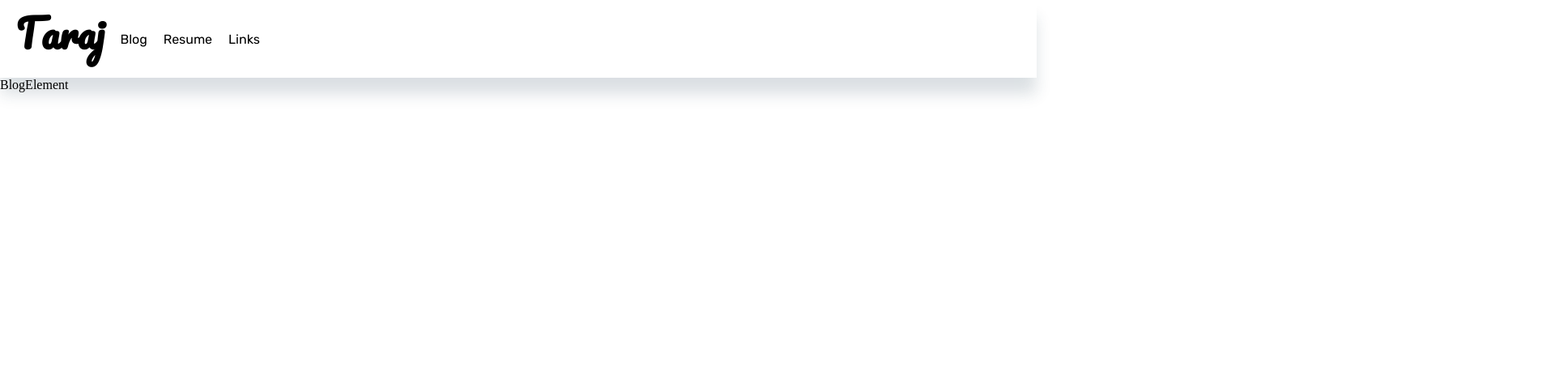
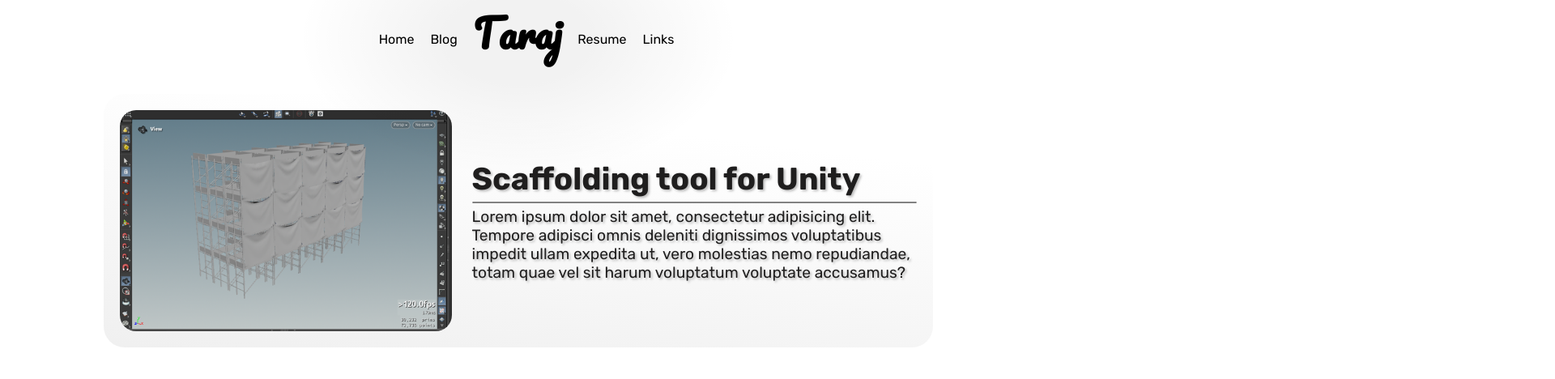
Before and after one commit to Garajnik/garaj-site, a React (Vite) app: page /blog in a window 1280 px wide. Shown: the top 468 px of the page at 81% size, 1920 px wide, since content can reach past the window. Built offline with nearby package versions, Linux system fonts and the light colour scheme.

Commit message:
Styles and stuff

```diff
--- a/src/components/BlogElement.jsx
+++ b/src/components/BlogElement.jsx
@@ -1,6 +1,25 @@
 import React from "react";
 import styles from "./BlogElement.module.css";
 
-export default function BlogElement() {
-  return <div className={styles.div}>BlogElement</div>;
+export default function BlogElement(imageSource) {
+  return (
+    <div className={styles.blogContainer}>
+      <div className={styles.imageplaceholder}></div>
+      <img
+        className={styles.image}
+        src="/src/assets/Blog_Images/Scaffolding_generator.png"
+        alt={`${imageSource}`}
+      />
+      <div className={styles.text}>
+        <h1>Scaffolding tool for Unity</h1>
+        <hr />
+        <p>
+          Lorem ipsum dolor sit amet, consectetur adipisicing elit. Tempore
+          adipisci omnis deleniti dignissimos voluptatibus impedit ullam
+          expedita ut, vero molestias nemo repudiandae, totam quae vel sit harum
+          voluptatum voluptate accusamus?
+        </p>
+      </div>
+    </div>
+  );
 }
--- a/src/components/BlogElement.module.css
+++ b/src/components/BlogElement.module.css
@@ -1,5 +1,43 @@
-div {
-  position: relative;
-  height: 2000px;
-  width: 2000px;
+.blogContainer {
+  margin: 20px;
+  display: flex;
+  flex-direction: row;
+  align-items: center;
+  flex-wrap: nowrap;
+  border-radius: 26px;
+  background: rgb(255, 255, 255);
+  background: linear-gradient(
+    187deg,
+    rgba(255, 255, 255, 1) 20%,
+    rgba(105, 105, 105, 0.1) 100%
+  );
+  width: 80%;
+  margin-left: 10%;
 }
+
+.image {
+  margin: 20px;
+  border-radius: 20px;
+  width: 40%;
+  height: 10%;
+}
+
+.text {
+  /* Font settings */
+  font-family: "Rubik", serif;
+  font-optical-sizing: auto;
+  font-weight: 400;
+  font-style: normal;
+  font-size: larger;
+  margin: 20px;
+  margin-left: 5px;
+  text-shadow: 2px 2px 3px rgba(0, 0, 0, 0.25);
+  color: #1f1e1e;
+}
+
+hr {
+  margin-top: 5px;
+  margin-bottom: 5px;
+  border: 1px solid rgba(0, 0, 0, 0.486);
+  border-radius: 1px;
+}
--- a/src/components/Header.jsx
+++ b/src/components/Header.jsx
@@ -5,17 +5,21 @@ import { NavLink, Link } from "react-router";
 export default function Header() {
   return (
     <header className={styles.header}>
+      <div className={styles.gradient}></div>
       <nav>
-        <Link className={styles.biglink} to="/">
-          <h1>Гaraj</h1>
+        <Link className={styles.smalllink} to="/">
+          Home
         </Link>
         <Link className={styles.smalllink} to="/blog">
           Blog
         </Link>
-        <Link className={styles.smalllink} to="/resume">
+        <Link className={styles.biglink} to="/">
+          <h1>Гaraj</h1>
+        </Link>
+        <Link className={styles.smalllinkright} to="/resume">
           Resume
         </Link>
-        <Link className={styles.smalllink} to="/contacts">
+        <Link className={styles.smalllinkright} to="/contacts">
           Links
         </Link>
       </nav>
--- a/src/components/Header.module.css
+++ b/src/components/Header.module.css
@@ -5,18 +5,32 @@
   width: 100%;
   flex-direction: row;
   flex-wrap: nowrap;
-  justify-content: flex-start;
+  justify-content: center;
   align-items: center;
   user-select: none;
 
   /* Shadow settings */
-  background-color: white;
+  /* background-color: white;
   -webkit-box-shadow: 0px 21px 18px -1px rgba(34, 60, 80, 0.16);
   -moz-box-shadow: 0px 21px 18px -1px rgba(34, 60, 80, 0.16);
-  box-shadow: 0px 21px 18px -1px rgba(34, 60, 80, 0.16);
+  box-shadow: 0px 21px 18px -1px rgba(34, 60, 80, 0.16); */
+}
+
+.gradient {
+  position: absolute;
+  width: 100%;
+  height: 100%;
+  /* Radial gradient settings */
+  background: rgb(0, 0, 0);
+  background: radial-gradient(
+    ellipse,
+    rgba(0, 0, 0, 0.05) 10%,
+    rgba(255, 255, 255, 0) 30%
+  );
 }
 
 .biglink {
+  margin-left: 20px;
   text-decoration: none;
   color: black;
   /* Positioning */
@@ -40,6 +54,29 @@
 .smalllink::after {
   content: ""; /* Создаём псевдоэлемент */
   position: absolute; /* Абсолютное позиционирование относительно текста */
+  right: 0;
+  bottom: 0;
+  width: 0; /* Начальная ширина линии - 0 */
+  height: 2px; /* Высота подчёркивания */
+  background-color: #353535; /* Цвет подчёркивания */
+  transition: width 0.3s ease; /* Анимация ширины */
+}
+
+.smalllinkright {
+  color: black;
+  text-decoration: none;
+  margin-left: 20px;
+  position: relative; /* Для размещения псевдоэлемента ::after */
+  cursor: pointer;
+}
+
+.smalllink:hover::after {
+  width: 100%; /* Линия растягивается до полной ширины текста при наведении */
+}
+
+.smalllinkright::after {
+  content: ""; /* Создаём псевдоэлемент */
+  position: absolute; /* Абсолютное позиционирование относительно текста */
   left: 0;
   bottom: 0;
   width: 0; /* Начальная ширина линии - 0 */
@@ -48,7 +85,7 @@
   transition: width 0.3s ease; /* Анимация ширины */
 }
 
-.smalllink:hover::after {
+.smalllinkright:hover::after {
   width: 100%; /* Линия растягивается до полной ширины текста при наведении */
 }
 
--- a/src/pages/Blog.jsx
+++ b/src/pages/Blog.jsx
@@ -4,7 +4,7 @@ import BlogElement from "../components/BlogElement";
 export default function Blog() {
   return (
     <>
-      <BlogElement></BlogElement>
+      <BlogElement imageSource="../assets/Blog_Images/Scaffolding_generator.png"></BlogElement>
     </>
   );
 }
```
Also changed, not shown: src/assets/Blog_Images/Scaffolding_generator.png (added), 1 other file (tests, documents, lock files or other folders).
